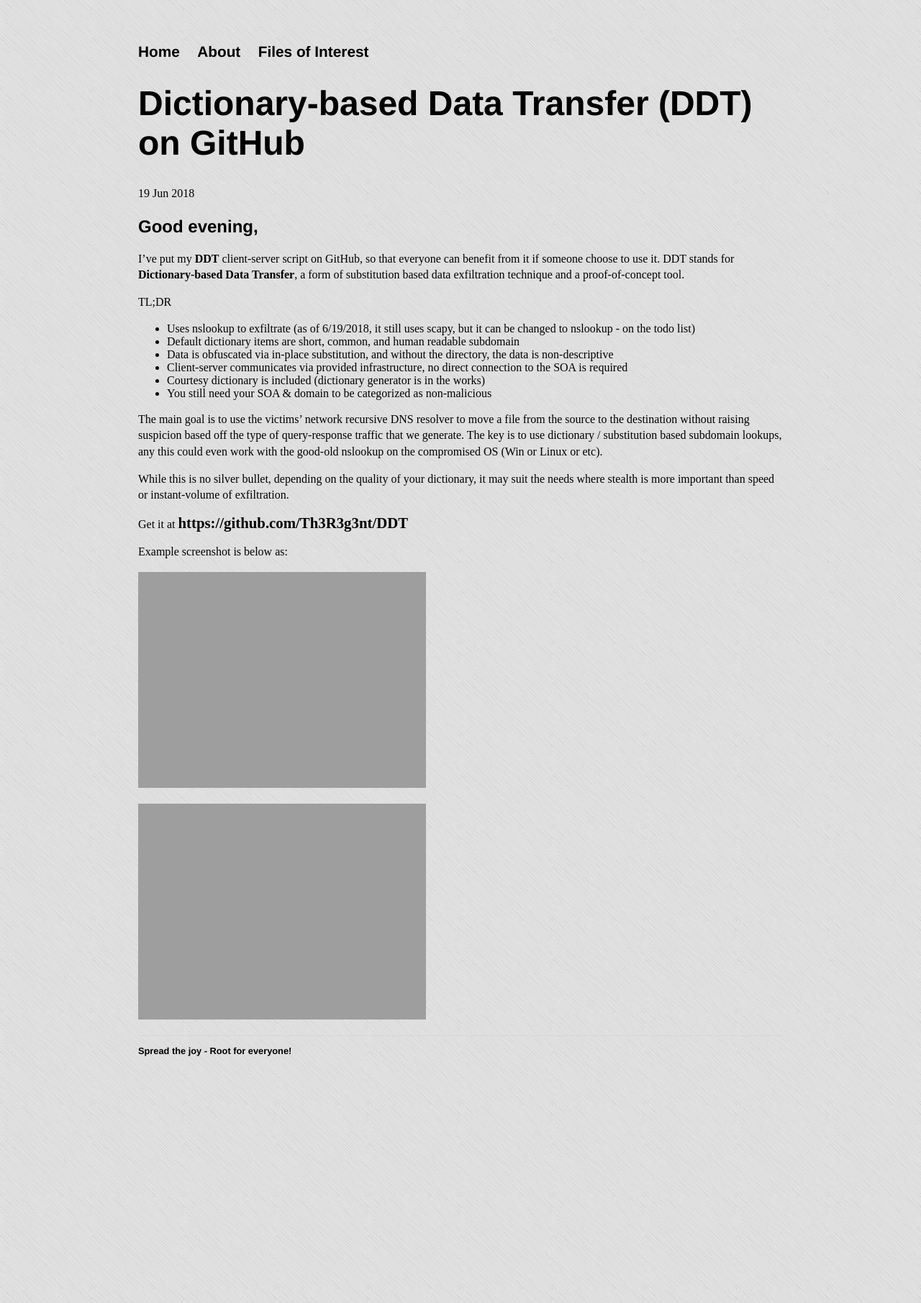
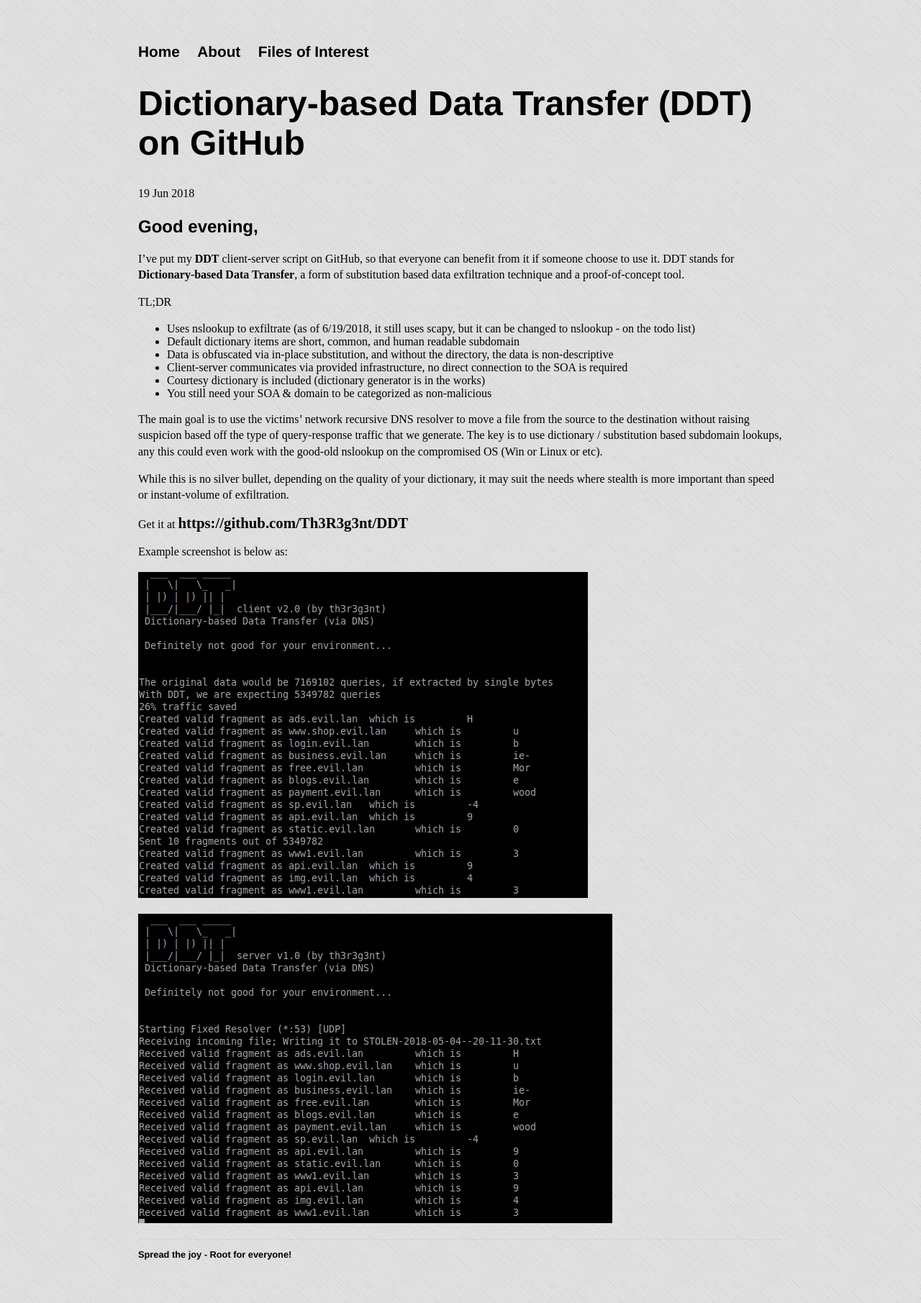
Before and after one commit to Th3R3g3nt/th3r3g3nt.github.io, a Jekyll site: the page built from _posts/2018-06-19-DDT-Uploaded.md, in a window 1280 px wide. Shown: the whole page at 72% size. Built offline with Jekyll 4.4.1, drawn with Linux system fonts in a browser that asks for light colours.

Commit message:
Fixed picture booboo

```diff
--- a/_posts/2018-06-19-DDT-Uploaded.md
+++ b/_posts/2018-06-19-DDT-Uploaded.md
@@ -27,9 +27,9 @@
 
 Example screenshot is below as:
 
-![Python Client Screenshot]({{ "/files/DDT-Client.jpg" | absolute_url }})
+![Python Client Screenshot]({{ "/files/DDT-Client.png" | absolute_url }})
 
-![Python Server Screenshot]({{ "/files/DDT-Client.jpg" | absolute_url }})
+![Python Server Screenshot]({{ "/files/DDT-Server.png" | absolute_url }})
 
 
 [ddt]:https://github.com/Th3R3g3nt/DDT
```
